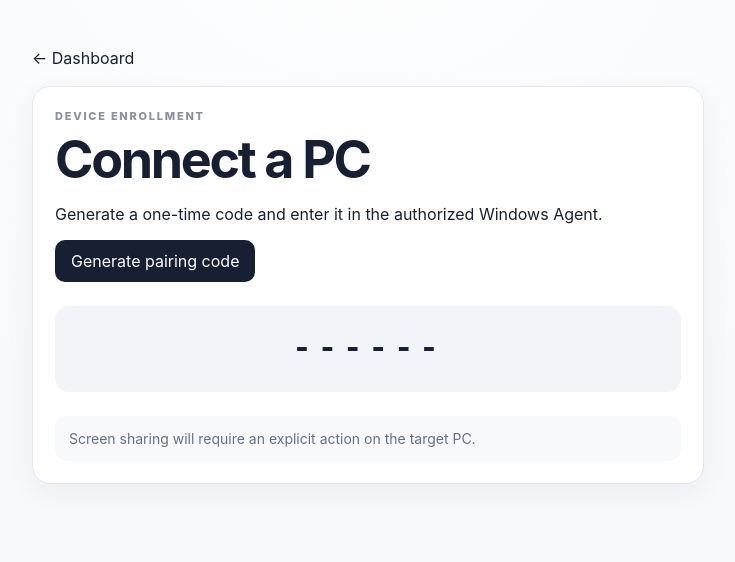
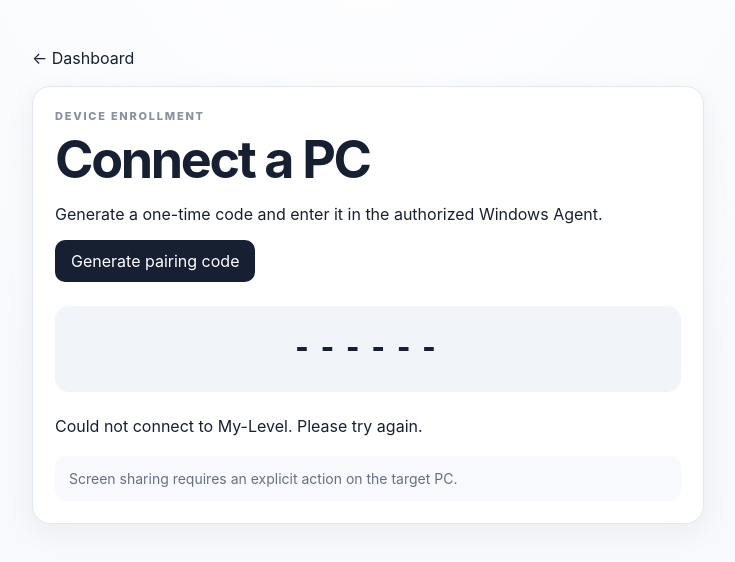
Before and after one commit to axmedovsherzod2011-ops/My-Level, a website: page web/connect.html in a window 1280 px wide. Both pictures are taken after a click on the button "Generate pairing code". Shown: the whole page, without its empty margins (272-1007 px from the left). Drawn offline with Linux system fonts and the light colour scheme; no server answers.

Commit message:
Connect pairing page to Render backend

```diff
--- a/web/connect.html
+++ b/web/connect.html
@@ -16,18 +16,22 @@
       <button id="generate" class="button">Generate pairing code</button>
       <div id="code" class="code">------</div>
       <p id="expires" class="muted"></p>
-      <div class="notice">Screen sharing will require an explicit action on the target PC.</div>
+      <div class="notice">Screen sharing requires an explicit action on the target PC.</div>
     </section>
   </main>
   <script>
+    const API_BASE = 'https://my-level-api.onrender.com';
     const button = document.querySelector('#generate');
     button.onclick = async () => {
       button.disabled = true;
       try {
-        const response = await fetch('/api/pairing-code', { method: 'POST' });
+        const response = await fetch(`${API_BASE}/api/pairing-code`, { method: 'POST' });
+        if (!response.ok) throw new Error('Unable to create code');
         const data = await response.json();
         document.querySelector('#code').textContent = data.code;
         document.querySelector('#expires').textContent = 'This code expires in 5 minutes and can be used once.';
+      } catch {
+        document.querySelector('#expires').textContent = 'Could not connect to My-Level. Please try again.';
       } finally { button.disabled = false; }
     };
   </script>
```
